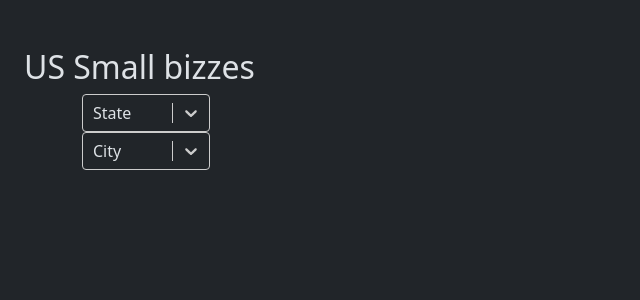
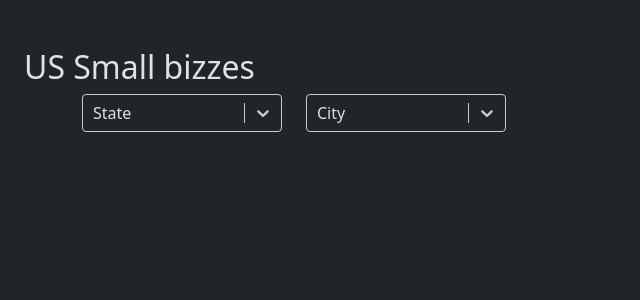
Before and after one commit to 5014NG3/uslocalcompany, a React (Create React App) app in the folder my-app/: page / in a window 1280 px wide. Shown: the top 300 px of the page, without its empty margins (0-640 px from the left). Built offline with nearby package versions, Linux system fonts and the light colour scheme.

Commit message:
eg - fix zindex shit for dropdown

```diff
--- a/my-app/src/App.js
+++ b/my-app/src/App.js
@@ -142,24 +142,27 @@ export default function App() {
       <h2 className="mt-5 px-4">US Small bizzes</h2>
 
 
-      <Container >
-        <Row>
-          <Col>
+      <Container className="d-flex">
+        <Row >
+          <Col  >
             <Select
-              placeholder = "State"
+
+              placeholder="State"
               onChange={(option) => handleStateChange(option.value)}
               styles={{
                 control: (base) => ({
                   ...base,
-                  width: '10vw',
+                  width: '25vh',
                   backgroundColor: 'var(--bs-body-bg)',
 
                 }),
-                menu: (base, state) => ({
+                menu: (base) => ({
                   ...base,
-                  width: '10vw',
+                  width: '25vh',
                   backgroundColor: 'var(--bs-body-bg)',
                   color: 'var(--bs-body-color)',
+                  zIndex: 9999, // Set a very high zIndex
+
                 }),
                 singleValue: (base) => ({
                   ...base,
@@ -173,7 +176,7 @@ export default function App() {
                   ...base,
                   color: 'var(--bs-body-color)'
                 }),
-                option: (base,state) => ({
+                option: (base, state) => ({
                   ...base,
                   backgroundColor: state.isSelected
                     ? 'var(--bs-primary)'         // Color for selected option
@@ -187,23 +190,24 @@ export default function App() {
 
             />
           </Col>
-        </Row>
 
-        <Row>
-          <Col>
-            <Select placeholder = "City"
+          <Col >
+            <Select placeholder="City"
               key={state.stateName}
               onChange={(option) => handleCityChange(option.value.city, option.value.business_count)}
               styles={{
                 control: (base) => ({
                   ...base,
                   backgroundColor: 'var(--bs-body-bg)',
-                width: '10vw',
+                  width: '25vh',
+
                 }),
                 menu: (base) => ({
                   ...base,
-                width: '10vw',
+                  width: '25vh',
                   backgroundColor: 'var(--bs-body-bg)',
+                  zIndex: 9999, // Set a very high zIndex
+
                 }),
                 singleValue: (base) => ({
                   ...base,
@@ -217,7 +221,7 @@ export default function App() {
                   ...base,
                   color: 'var(--bs-body-color)'
                 }),
-              option: (base,state) => ({
+                option: (base, state) => ({
                   ...base,
                   backgroundColor: state.isSelected
                     ? 'var(--bs-primary)'         // Color for selected option
@@ -230,10 +234,6 @@ export default function App() {
               options={state_meta_data[state.stateName]?.map((item) => ({ value: item, label: item.city }))} />
           </Col>
         </Row>
-
-
-
-
 
       </Container>
 
```
Lines whose indentation alone changed are shown as unchanged.
